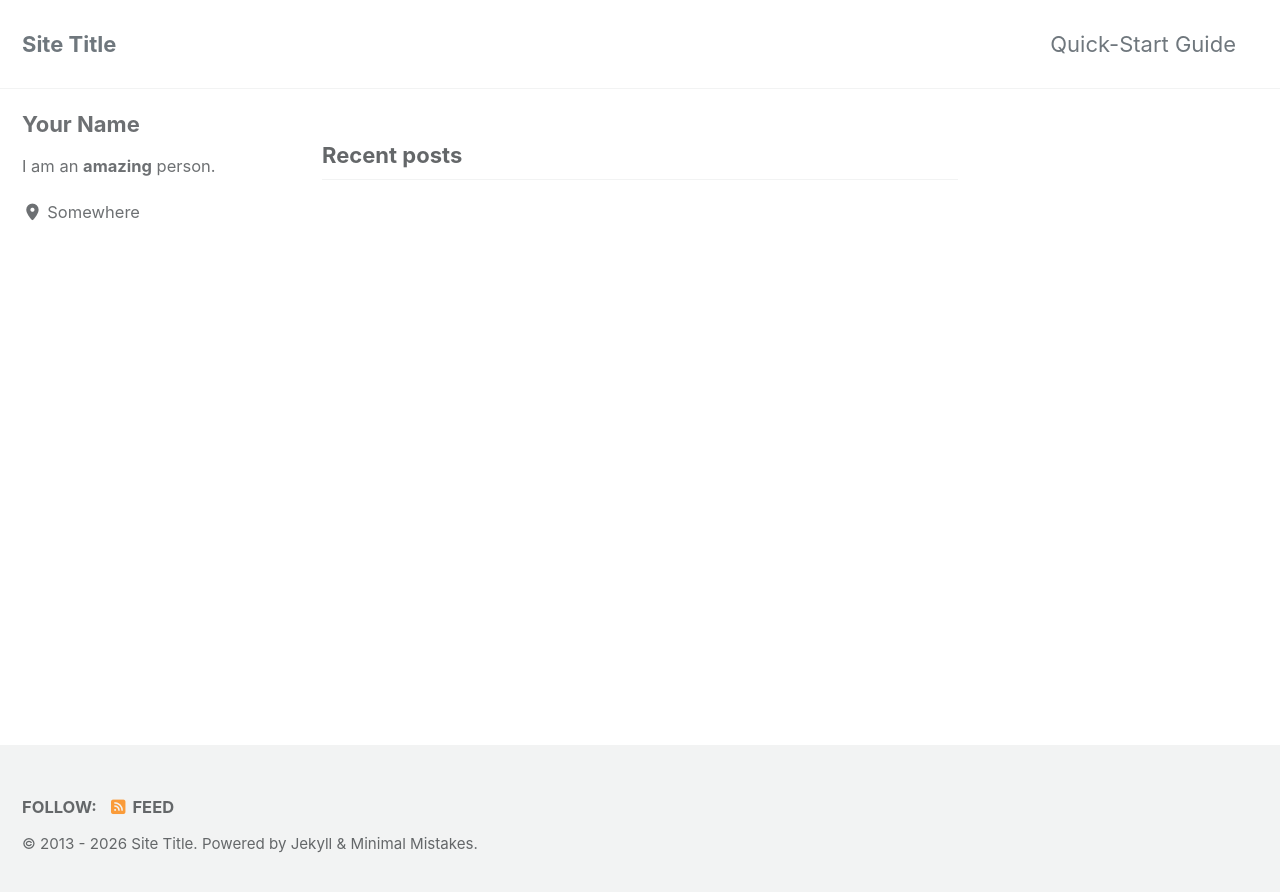
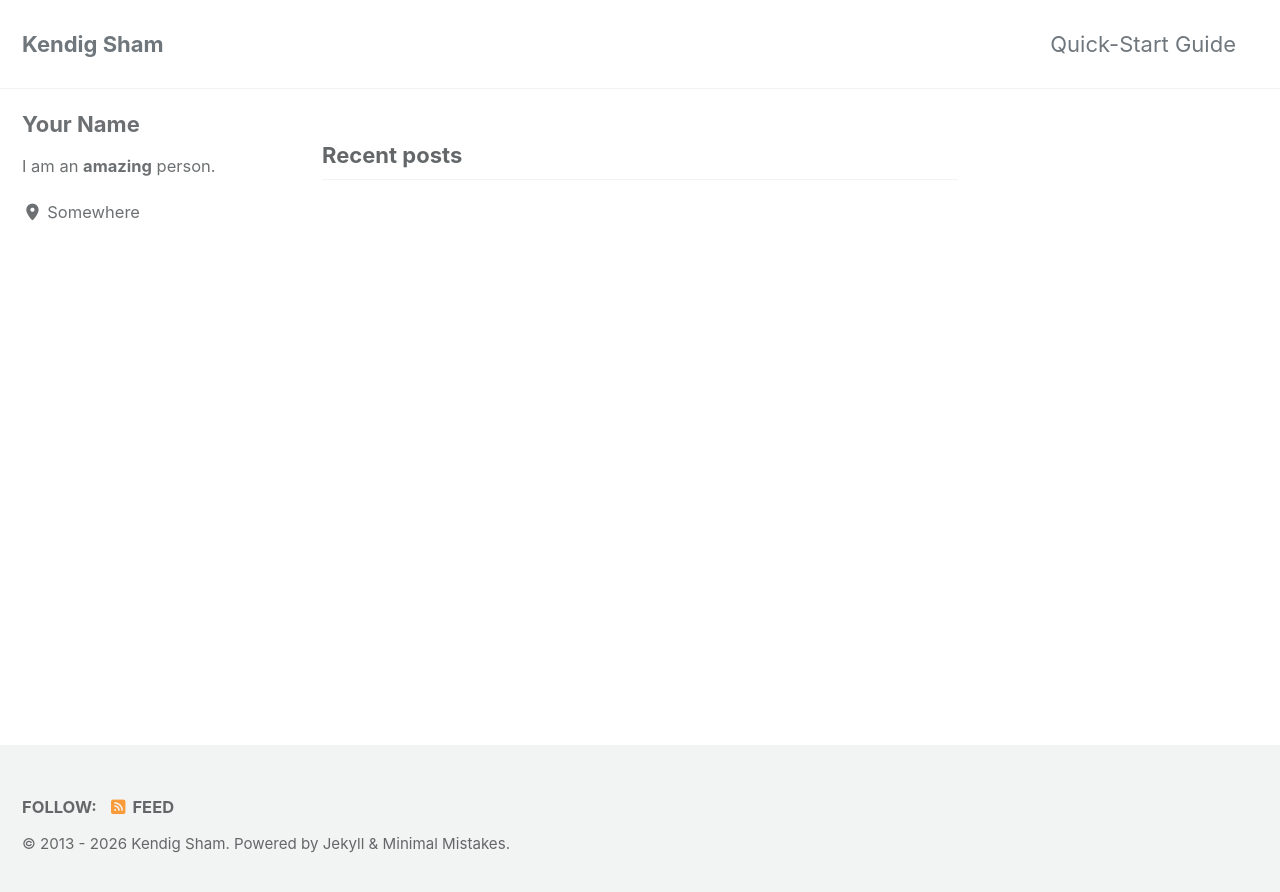
Before and after one commit to kendigsham/kendigsham.github.io, a Jekyll site: the page built from index.html, in a window 1280 px wide. Shown: the top 892 px of the page. Built offline with Jekyll 4.4.1, drawn with Linux system fonts in a browser that asks for light colours; cached includes are drawn as plain includes; the list of posts is cut into pages by our own code.

Commit message:
changed setting

```diff
--- a/_config.yml
+++ b/_config.yml
@@ -11,20 +11,20 @@
 # https://mmistakes.github.io/minimal-mistakes/docs/quick-start-guide/#installing-the-theme
 
 # theme                  : "minimal-mistakes-jekyll"
-# remote_theme           : "mmistakes/minimal-mistakes"
+remote_theme           : "mmistakes/minimal-mistakes"
 minimal_mistakes_skin    : "default" # "air", "aqua", "contrast", "dark", "dirt", "neon", "mint", "plum", "sunrise", "catppuccin_latte", "catppuccin_mocha"
 
 # Site Settings
 locale                   : "en-US"
 direction                : # "ltr" (default), "rtl" # set the direction of the page
-title                    : "Site Title"
+title                    : "Kendig Sham"
 title_separator          : "-"
 subtitle                 : # site tagline that appears below site title in masthead
-name                     : "Your Name"
+name                     : "Kendig Sham"
 description              : "An amazing website."
 url                      : https://kendigsham.github.io/ # the base hostname & protocol for your site e.g. "https://mmistakes.github.io"
 baseurl                  : #/kendigsham.github.io # the subpath of your site, e.g. "/blog"
-repository               : # GitHub username/repo-name e.g. "mmistakes/minimal-mistakes"
+repository               : kendigsham/kendigsham.github.io # GitHub username/repo-name e.g. "mmistakes/minimal-mistakes"
 teaser                   : # path of fallback teaser image, e.g. "/assets/images/500x300.png"
 logo                     : # path of logo image to display in the masthead, e.g. "/assets/images/88x88.png"
 masthead_title           : # overrides the website title displayed in the masthead, use " " for no title
```
